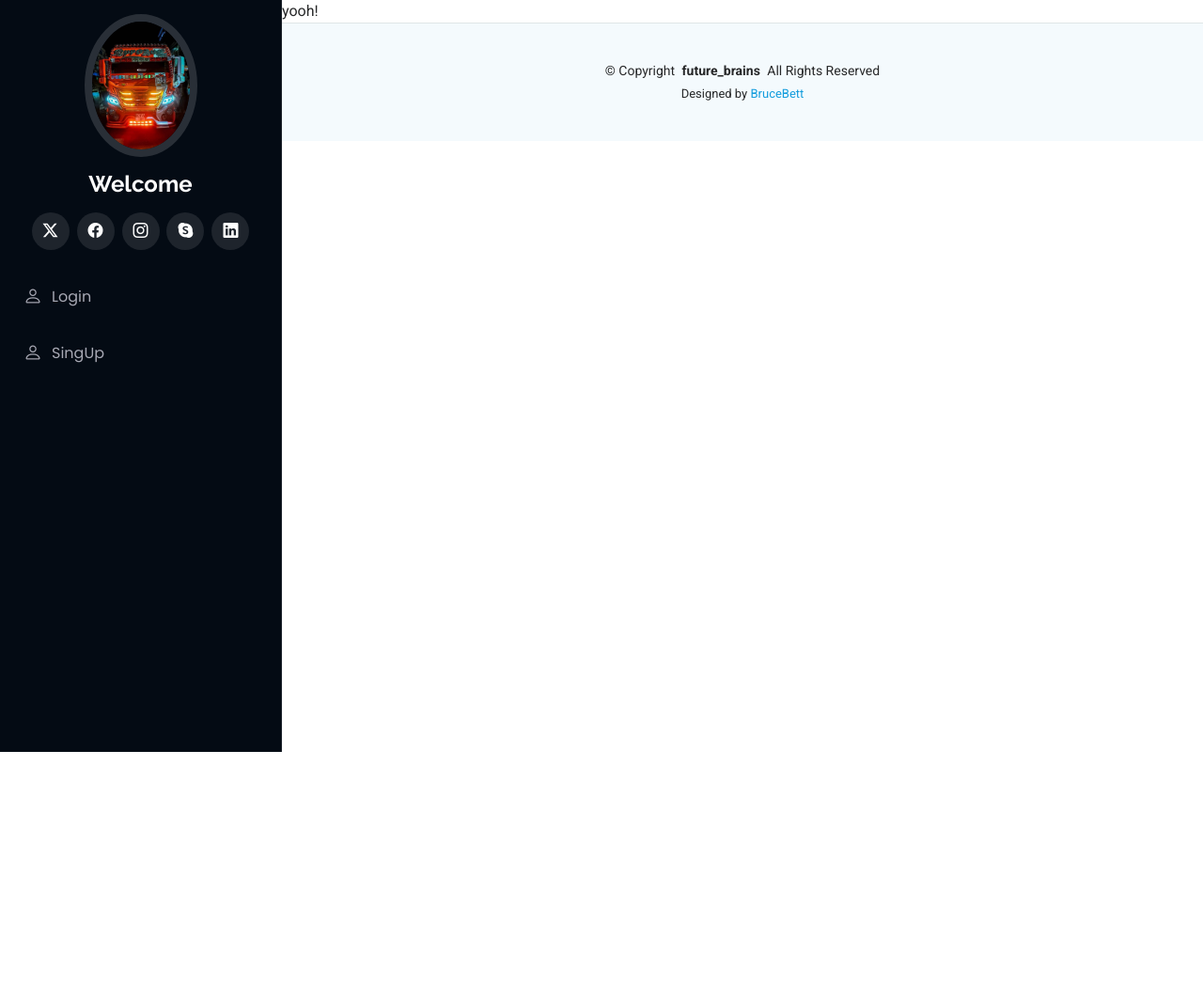
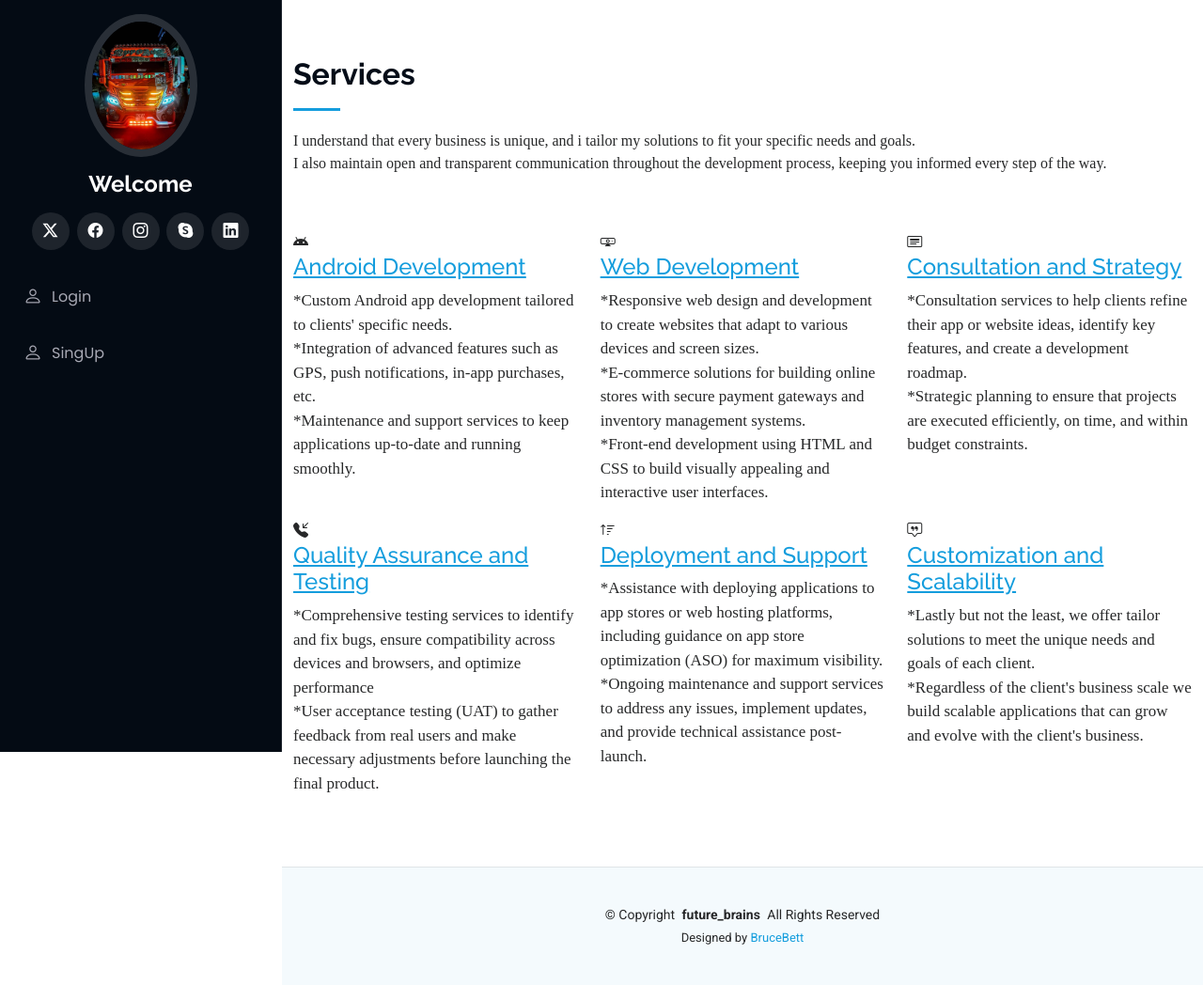
Before and after one commit to brucebett/My-Portfolio, a Django app: page /services/ in a window 1280 px wide. Shown: the whole page at 94% size. Before the commit the page ends 800 px from the top, so only its background shows below. Run offline with Django 5.2, Linux system fonts and the light colour scheme; some libraries are stand-ins or nearby versions.

Commit message:
wenno1 commit

```diff
--- a/project/templates/services.html
+++ b/project/templates/services.html
@@ -7,5 +7,58 @@ services
 {% endblock title %}
 
 {% block body %}
-yooh!
+<section id="services" class="services">
+    <div class="container">
+
+      <div class="section-title">
+        <h2>Services</h2>
+        <p style="font-weight: 500;font-family: 'Courier 10 Pitch'">I understand that every business is unique, and i tailor my solutions to fit your specific needs and goals.
+            <br>I also maintain open and transparent communication throughout the development process, keeping you informed every step of the way.</p>
+      </div>
+
+      <div class="row">
+        <div class="col-lg-4 col-md-6 icon-box" data-aos="fade-up">
+          <div class="icon"><i class="bi bi-android"></i></div>
+          <h4 class="title"><a href="" style="text-decoration: underline">Android Development</a></h4>
+          <p class="description" style="font-family: 'Liberation Serif';font-size: 17px">*Custom Android app development tailored to clients' specific needs. <br>
+          *Integration of advanced features such as GPS, push notifications, in-app purchases, etc. <br>
+          *Maintenance and support services to keep applications up-to-date and running smoothly.</p>
+        </div>
+        <div class="col-lg-4 col-md-6 icon-box" data-aos="fade-up" data-aos-delay="100">
+          <div class="icon"><i class="bi bi-webcam"></i></div>
+          <h4 class="title"><a href="" style="text-decoration: underline">Web Development </a></h4>
+          <p class="description" style="font-family: 'Liberation Serif';font-size: 17px">*Responsive web design and development to create websites that adapt to various devices and screen sizes.
+            <br>*E-commerce solutions for building online stores with secure payment gateways and inventory management systems.
+            <br>*Front-end development using HTML and CSS to build visually appealing and interactive user interfaces.</p>
+        </div>
+        <div class="col-lg-4 col-md-6 icon-box" data-aos="fade-up" data-aos-delay="200">
+          <div class="icon"><i class="bi bi-card-heading"></i></div>
+          <h4 class="title"><a href="" style="text-decoration: underline">Consultation and Strategy</a></h4>
+          <p class="description" style="font-family: 'Liberation Serif';font-size: 17px">*Consultation services to help clients refine their app or website ideas, identify key features, and create a development roadmap.
+            <br>*Strategic planning to ensure that projects are executed efficiently, on time, and within budget constraints.</p>
+        </div>
+        <div class="col-lg-4 col-md-6 icon-box" data-aos="fade-up" data-aos-delay="300">
+          <div class="icon"><i class="bi bi-telephone-inbound-fill"></i></div>
+          <h4 class="title"><a href="" style="text-decoration: underline">Quality Assurance and Testing</a></h4>
+          <p class="description" style="font-family: 'Liberation Serif';font-size: 17px">*Comprehensive testing services to identify and fix bugs, ensure compatibility across devices and browsers, and optimize performance
+            <br>*User acceptance testing (UAT) to gather feedback from real users and make necessary adjustments before launching the final product.</p>
+        </div>
+        <div class="col-lg-4 col-md-6 icon-box" data-aos="fade-up" data-aos-delay="400">
+          <div class="icon"><i class="bi bi-sort-up"></i></div>
+          <h4 class="title"><a href="" style="text-decoration: underline">Deployment and Support</a></h4>
+          <p class="description" style="font-family: 'Liberation Serif';font-size: 17px">*Assistance with deploying applications to app stores or web hosting platforms,
+            including guidance on app store optimization (ASO) for maximum visibility.
+            <br>*Ongoing maintenance and support services to address any issues, implement updates, and provide technical assistance post-launch.</p>
+        </div>
+        <div class="col-lg-4 col-md-6 icon-box" data-aos="fade-up" data-aos-delay="500">
+          <div class="icon"><i class="bi bi-chat-square-quote"></i></div>
+          <h4 class="title"><a href="" style="text-decoration: underline">Customization and Scalability</a></h4>
+          <p class="description" style="font-family: 'Liberation Serif';font-size: 17px">*Lastly but not the least, we offer tailor solutions to meet the unique needs and goals of each client.
+            <br>*Regardless of the client's business scale we build scalable applications that can grow and evolve with the client's business.
+          </p>
+        </div>
+      </div>
+
+    </div>
+  </section>
 {% endblock body %}
```
